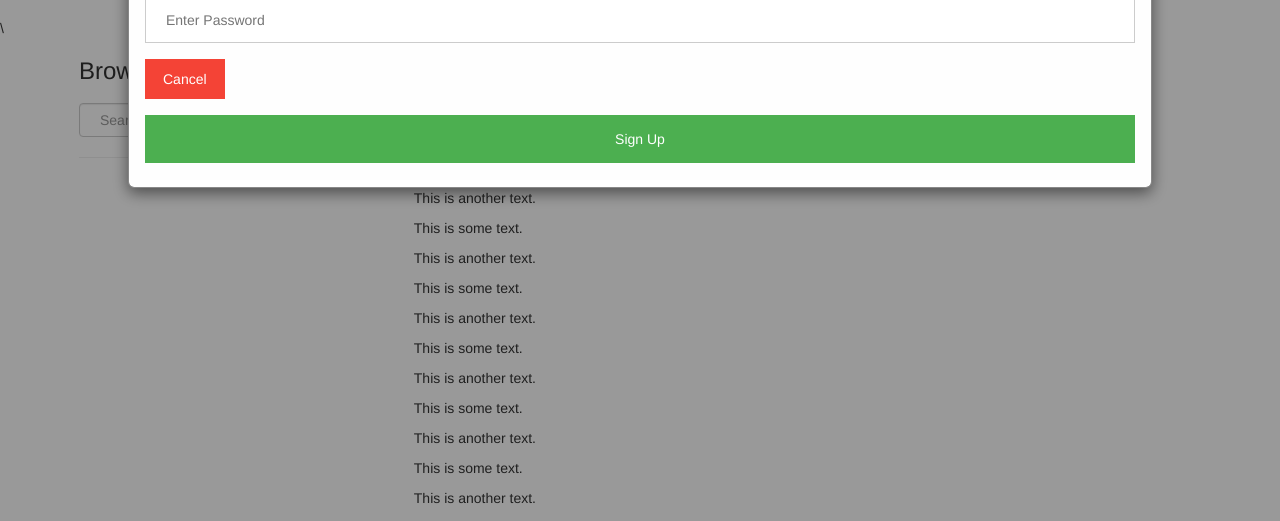
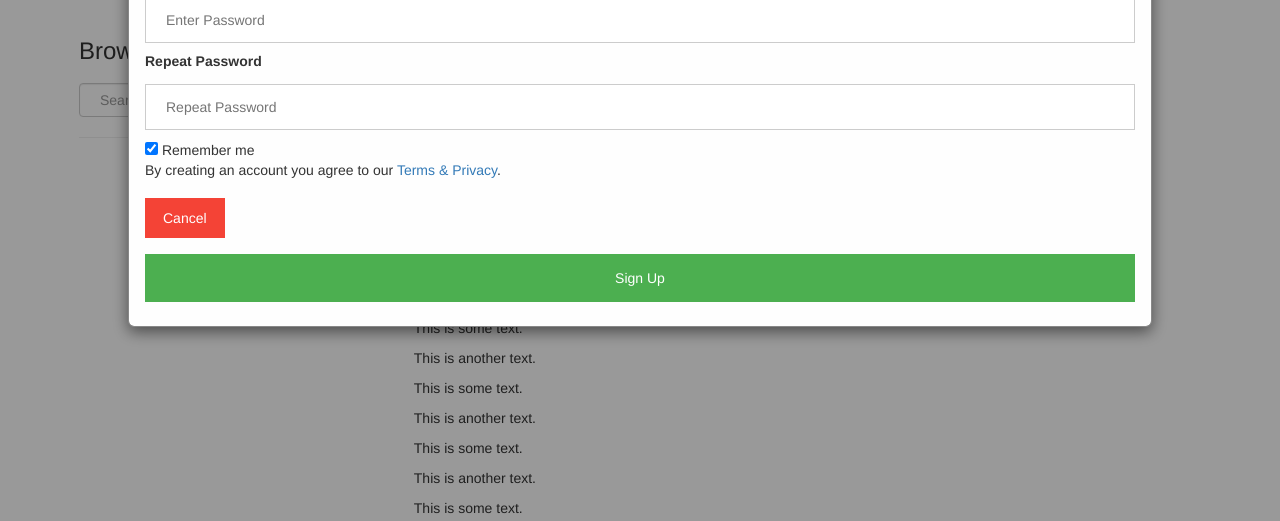
Before and after one commit to DavidIsrawi/CollegeEventsDBSystems, a plain HTML site: page main.html in a window 1280 px wide. Both pictures are taken after a click on the link "Create account". Shown: the part 264-785 px from the top of the page. Drawn offline with nearby package versions, Linux system fonts and the light colour scheme.

Commit message:
fixed the super admin form

```diff
--- a/main.html
+++ b/main.html
@@ -55,6 +55,11 @@
           <label><b>Password</b></label>
           <input type="password" placeholder="Enter Password" name="psw" required>
 
+          <label><b>Repeat Password</b></label>
+          <input type="password" placeholder="Repeat Password" name="psw-repeat" required>
+          <input type="checkbox" checked="checked"> Remember me
+          <p>By creating an account you agree to our <a href="#">Terms & Privacy</a>.</p>
+
           <div class="clearfix">
             <button type="button" onclick="document.getElementById('signup').style.display='none'" class="cancelbtn">Cancel</button>
             <button type="submit" class="signupbtn">Sign Up</button>
@@ -62,7 +67,7 @@
         </div>
       </form>
     </div>
-    <!--TEMPORARY messing around for super users-->\
+    <!--TEMPORARY messing around for super users-->
 
 
     <!--Sign up form-->
```
